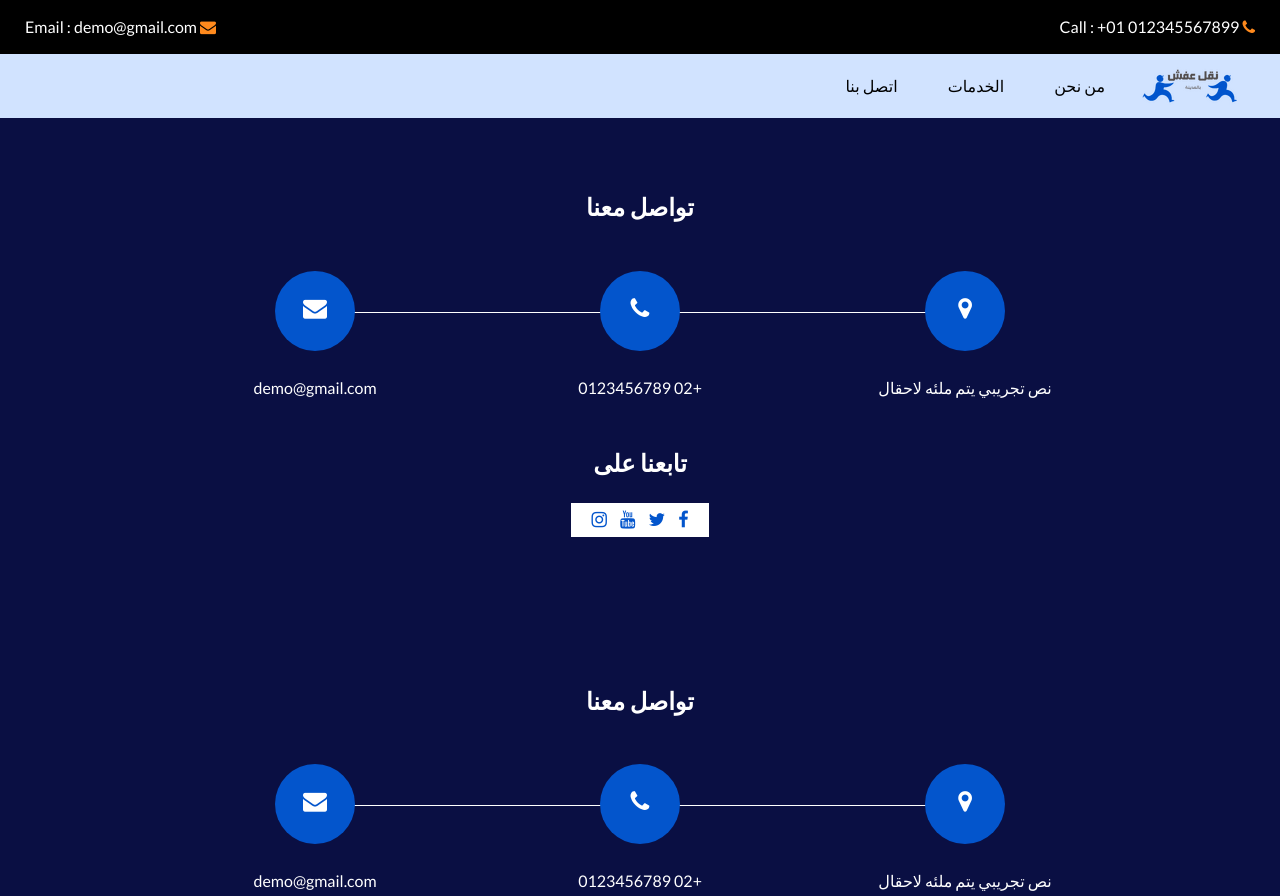
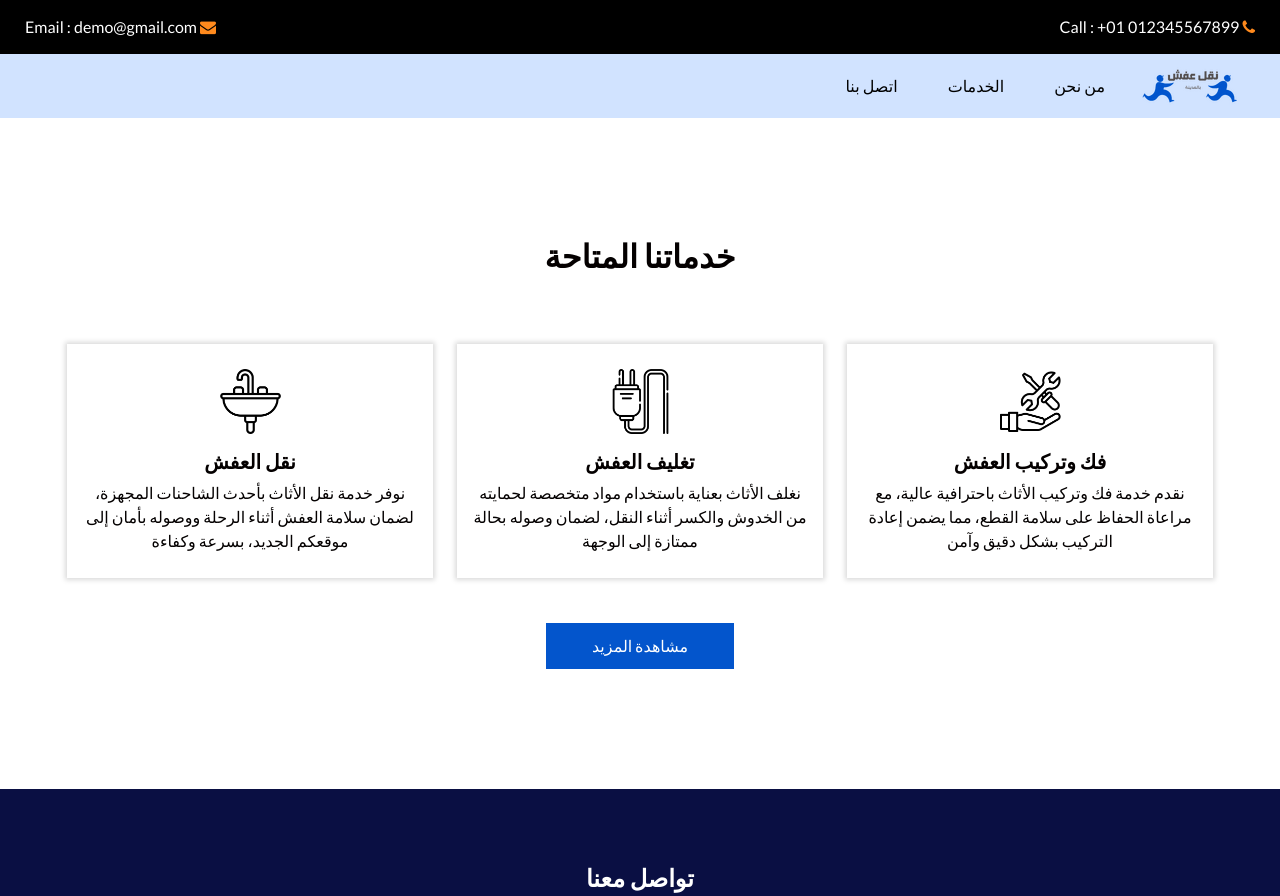
Before and after one commit to mrxeg1995/medina, a plain HTML site: page service.html in a window 1280 px wide. Shown: the top 896 px of the page. Drawn offline with nearby package versions, Linux system fonts and the light colour scheme; some packages are replaced by stand-ins of ours.

Commit message:
حل مشكة الخدمات

```diff
--- a/service.html
+++ b/service.html
@@ -2,7 +2,7 @@
 <html lang="ar" dir="rtl">
 
 
-<!-- Mirrored from localhost/medina/service.php by HTTrack Website Copier/3.x [XR&CO'2014], Thu, 03 Oct 2024 18:03:06 GMT -->
+<!-- Mirrored from localhost/medina/service.php by HTTrack Website Copier/3.x [XR&CO'2014], Thu, 03 Oct 2024 18:13:29 GMT -->
 <!-- Added by HTTrack --><meta http-equiv="content-type" content="text/html;charset=UTF-8" /><!-- /Added by HTTrack -->
 <head>
   <!-- Basic -->
@@ -87,77 +87,66 @@
  <!-- service section -->
 
   </section>
- <section class="info_section ">
-    <div class="container">
-      <h4>
-        تواصل معنا
-      </h4>
+
+<section class="service_section layout_padding">
+    <div class="container ">
+      <div class="heading_container heading_center">
+        <h2>خدماتنا المتاحة</h2>
+      </div>
       <div class="row">
-        <div class="col-lg-10 mx-auto">
-          <div class="info_items">
-            <div class="row">
-              <div class="col-md-4">
-                <a href="#">
-                  <div class="item ">
-                    <div class="img-box ">
-                      <i class="fa fa-map-marker" aria-hidden="true"></i>
+        <div class="col-sm-6 col-md-4 mx-auto">
+          <div class="box ">
+            <div class="img-box">
+              <img src="images/s1.png" alt="" />
             </div>
+            <div class="detail-box">
+              <h5>
+                فك وتركيب العفش
+              </h5>
               <p>
-                      نص تجريبي يتم ملئه لاحقال
+				نقدم خدمة فك وتركيب الأثاث باحترافية عالية، مع مراعاة الحفاظ على سلامة القطع، مما يضمن إعادة التركيب بشكل دقيق وآمن
 			</p>
             </div>
-                </a>
           </div>
-              <div class="col-md-4">
-                <a href="#">
-                  <div class="item ">
-                    <div class="img-box ">
-                      <i class="fa fa-phone" aria-hidden="true"></i>
         </div>
+        <div class="col-sm-6 col-md-4 mx-auto">
+          <div class="box ">
+            <div class="img-box">
+              <img src="images/s2.png" alt="" />
+            </div>
+            <div class="detail-box">
+              <h5>
+                تغليف العفش
+              </h5>
               <p>
-                      +02 0123456789
+                نغلف الأثاث بعناية باستخدام مواد متخصصة لحمايته من الخدوش والكسر أثناء النقل، لضمان وصوله بحالة ممتازة إلى الوجهة
               </p>
             </div>
-                </a>
           </div>
-              <div class="col-md-4">
-                <a href="#">
-                  <div class="item ">
+        </div>
+        <div class="col-sm-6 col-md-4 mx-auto">
+          <div class="box ">
             <div class="img-box">
-                      <i class="fa fa-envelope" aria-hidden="true"></i>
+              <img src="images/s3.png" alt="" />
             </div>
+            <div class="detail-box">
+              <h5>
+                نقل العفش
+              </h5>
               <p>
-                      demo@gmail.com
+                نوفر خدمة نقل الأثاث بأحدث الشاحنات المجهزة، لضمان سلامة العفش أثناء الرحلة ووصوله بأمان إلى موقعكم الجديد، بسرعة وكفاءة
               </p>
-                  </div>
-                </a>
             </div>
           </div>
         </div>
       </div>
-      </div>
-    </div>
-    <div class="social-box">
-      <h4>
-        تابعنا على
-      </h4>
-      <div class="box">
+      <div class="btn-box">
         <a href="#">
-          <i class="fa fa-facebook" aria-hidden="true"></i>
-        </a>
-        <a href="#">
-          <i class="fa fa-twitter" aria-hidden="true"></i>
-        </a>
-        <a href="#">
-          <i class="fa fa-youtube" aria-hidden="true"></i>
-        </a>
-        <a href="#">
-          <i class="fa fa-instagram" aria-hidden="true"></i>
+          مشاهدة المزيد
         </a>
       </div>
     </div>
   </section>
-
   <!-- end service section -->
 
 
@@ -260,5 +249,5 @@
 </body>
 
 
-<!-- Mirrored from localhost/medina/service.php by HTTrack Website Copier/3.x [XR&CO'2014], Thu, 03 Oct 2024 18:03:06 GMT -->
+<!-- Mirrored from localhost/medina/service.php by HTTrack Website Copier/3.x [XR&CO'2014], Thu, 03 Oct 2024 18:13:29 GMT -->
 </html>
```
Also changed, not shown: index.html (+62 -6 lines). Lines whose indentation alone changed are shown as unchanged.
